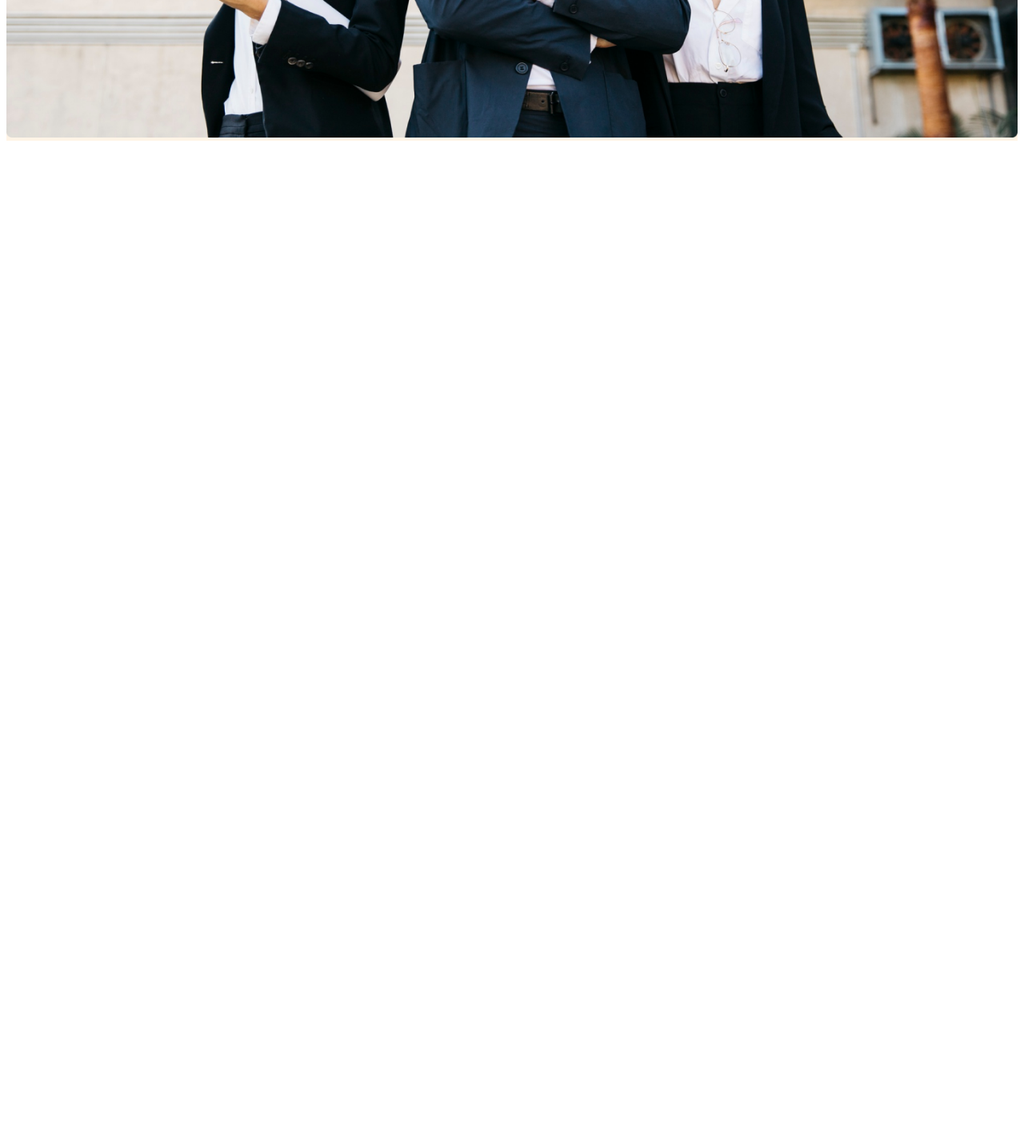
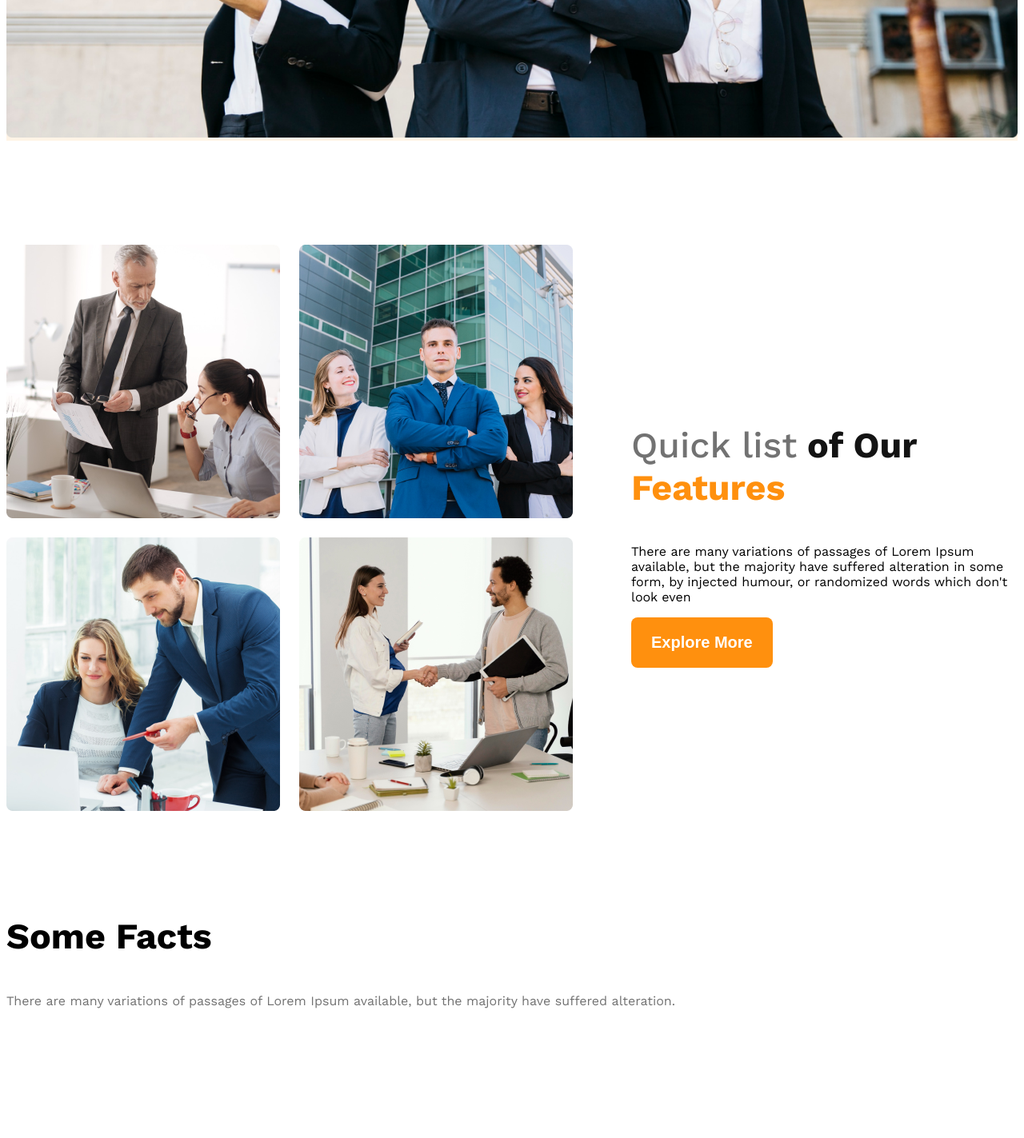
Before and after one commit to mdsifat-dev/g3-architect-website, a plain HTML site: page index.html in a window 1280 px wide. Shown: the part 1008-2431 px from the top of the page at 80% size. Before the commit the page ends 1192 px from the top, so only its background shows below. Drawn offline with nearby package versions, Linux system fonts and the light colour scheme.

Commit message:
made feature list responsive and added facts structure

```diff
--- a/index.html
+++ b/index.html
@@ -44,7 +44,71 @@
       </div>
     </header>
 
-    <main></main>
+    <main>
+      <!-- Team section start -->
+      <section class="teams display-flex">
+        <div class="team-image-container">
+          <img
+            src="./images/team1.png"
+            alt="Two architects discussing about design"
+          />
+          <img src="./images/team2.png" alt="Three people standing" />
+          <img src="./images/team3.png" alt="" />
+          <img src="./images/team4.png" alt="" />
+        </div>
+
+        <div class="our-features">
+          <h3 class="section-title">
+            <span id="quick-list" class="text-light-gray">Quick list</span>
+            <span class="text-black">of Our</span>
+            <span class="text-primary">Features</span>
+          </h3>
+          <p class="feature-description">
+            There are many variations of passages of Lorem Ipsum available, but
+            the majority have suffered alteration in some form, by injected
+            humour, or randomized words which don't look even
+          </p>
+          <button class="btn-primary">Explore More</button>
+        </div>
+      </section>
+      <!-- Team section ends -->
+
+      <!-- Features will enjoy -->
+      <section>
+        <h3 class="section-title">Some Facts</h3>
+        <p class="text-light-gray">
+          There are many variations of passages of Lorem Ipsum available, but
+          the majority have suffered alteration.
+        </p>
+
+        <div class="facts-container">
+          <!-- .fact*4>img.fact-icon+h4.fact-number+h5.fact-name -->
+          <div class="fact">
+            <img src="" alt="" class="fact-icon" />
+            <h4 class="fact-number"></h4>
+            <h5 class="fact-name"></h5>
+          </div>
+          <div class="fact">
+            <img src="" alt="" class="fact-icon" />
+            <h4 class="fact-number"></h4>
+            <h5 class="fact-name"></h5>
+          </div>
+          <div class="fact">
+            <img src="" alt="" class="fact-icon" />
+            <h4 class="fact-number"></h4>
+            <h5 class="fact-name"></h5>
+          </div>
+          <div class="fact">
+            <img src="" alt="" class="fact-icon" />
+            <h4 class="fact-number"></h4>
+            <h5 class="fact-name"></h5>
+          </div>
+        </div>
+      </section>
+
+      <!-- Some facts -->
+      <section class="some-facts"></section>
+    </main>
 
     <footer></footer>
   </body>
--- a/styles/architects.css
+++ b/styles/architects.css
@@ -10,6 +10,15 @@
 /* Shared Styles */
 .display-flex {
   display: flex;
+}
+
+.text-primary {
+  color: #ff900e;
+}
+
+/* Dark 01 */
+.text-black {
+  color: #131313;
 }
 
 /* dark 02 */
@@ -34,6 +43,20 @@
   font-weight: 600;
   border-radius: 8px;
   border: none;
+}
+
+main {
+  max-width: 1440px;
+  margin: 0 auto;
+}
+
+main > section {
+  margin-top: 130px;
+}
+
+.section-title {
+  font-size: 2.8rem;
+  font-weight: 700;
 }
 
 /* header styles */
@@ -81,10 +104,50 @@
   width: 100%;
 }
 
+/* Team and feature related styles */
+.teams {
+  align-items: center;
+}
+
+.team-image-container {
+  display: grid;
+  grid-template-columns: repeat(2, 1fr);
+  gap: 24px;
+}
+
+.our-features {
+  margin-left: 73px;
+  max-width: 530px;
+}
+
+#quick-list {
+  font-weight: 500;
+}
+
 /* Responsive Media query */
 @media screen and (max-width: 576px) {
   .navbar,
-  .nav-links {
+  .nav-links,
+  .teams {
     flex-direction: column;
   }
+
+  .team-image-container {
+    grid-template-columns: repeat(1, 1fr);
+  }
+
+  .our-features {
+    margin-left: 20px;
+  }
 }
+
+/* Medium size device */
+@media screen and (min-width: 576px) and (max-width: 992px) {
+  .teams {
+    flex-direction: column;
+  }
+
+  .our-features {
+    margin: 50px auto;
+  }
+}
```
